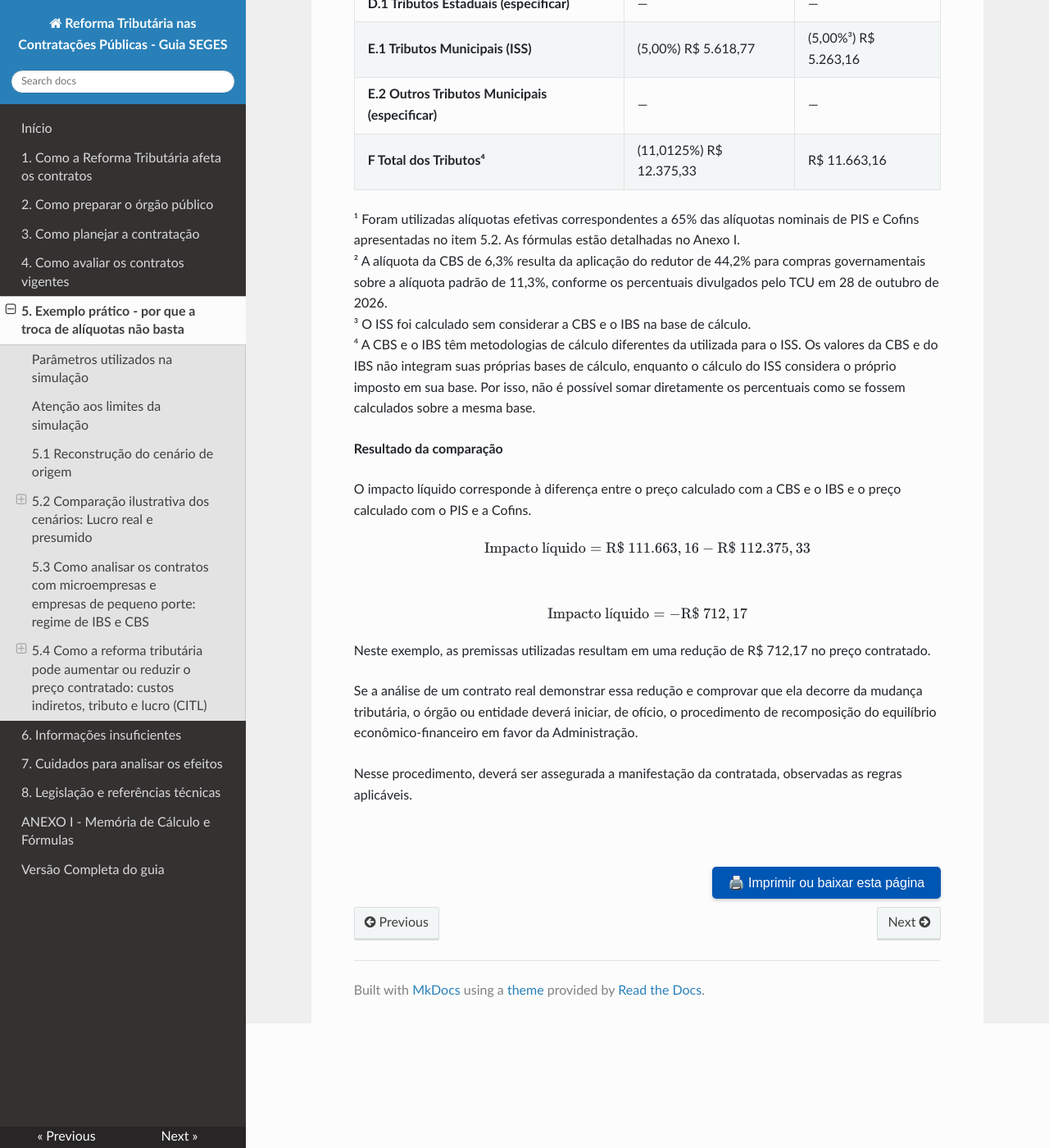
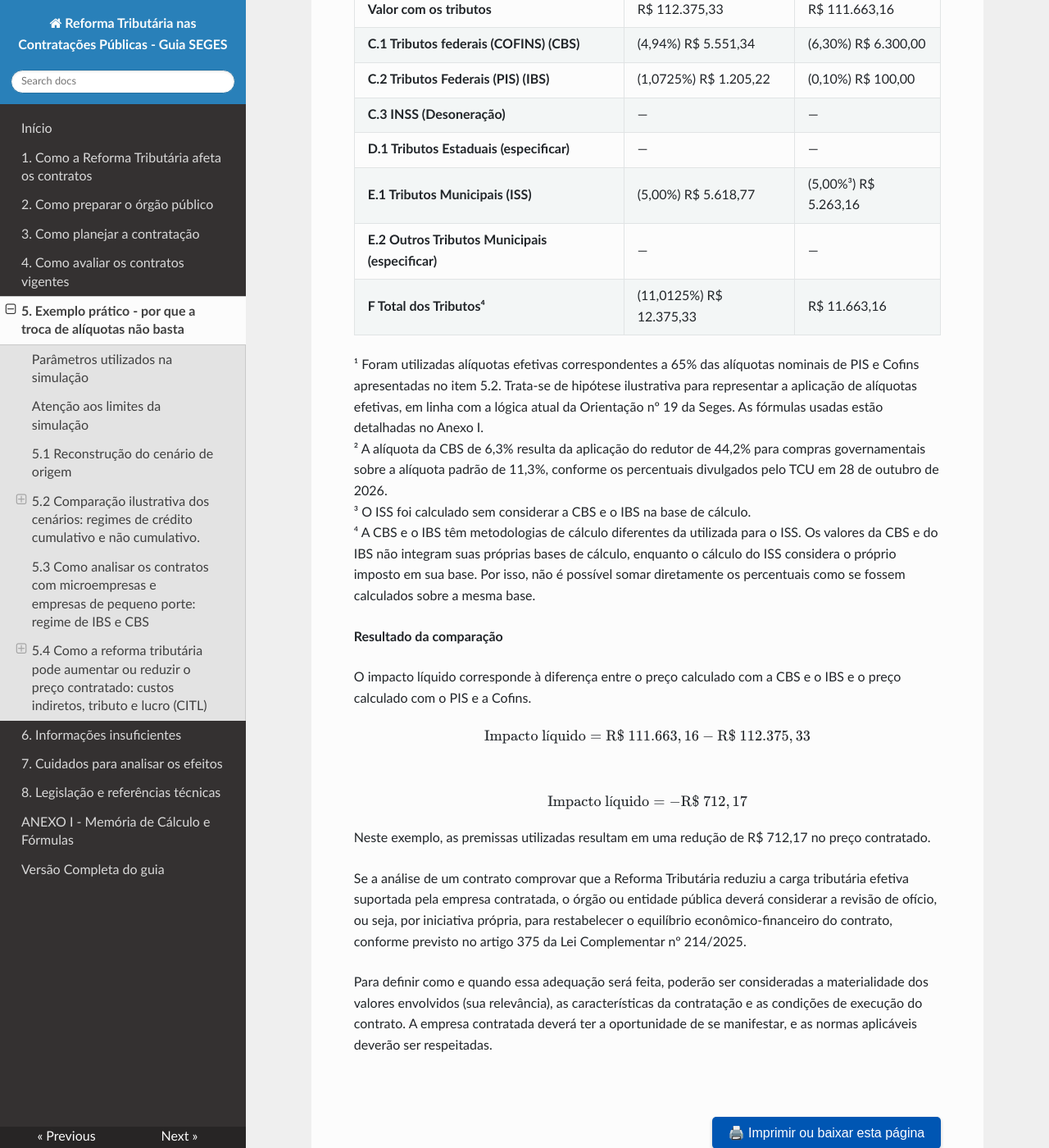
Before and after one commit to emilix10-bit/guia-RT2026-dedicacao-exclusiva, an MkDocs documentation site: the page built from docs/05-exemplo-pratico.md, in a window 1280 px wide and 1400 px high, scrolled down 6380 px. Shown: the whole window at 82% size. Built offline with MkDocs 1.6.1, drawn with Linux system fonts in a browser that asks for light colours; nearby versions of some CDN libraries; some of the changed text lies outside the part shown.

Commit message:
Revise seções sobre ajustes de contratos e tributos
Atualiza a seção sobre a Reforma Tributária, detalhando ajustes necessários em contratos e revisões de equilíbrio econômico-financeiro.

```diff
--- a/docs/05-exemplo-pratico.md
+++ b/docs/05-exemplo-pratico.md
@@ -44,6 +44,8 @@ Para permitir a comparação entre os cenários, o exercício mantém o valor mo
 
 As fórmulas e as premissas utilizadas para calcular os tributos e reconhecer os créditos estão detalhadas no Anexo I.
 
+Se a Reforma Tributária alterar os custos tributários de um contrato, poderá ser necessário ajustar seu valor para manter o equilíbrio econômico-financeiro. Esse ajuste deve seguir as regras aplicáveis ao contrato, especialmente os artigos 373 a 377 da Lei Complementar nº 214/2025, quando cabíveis, e o artigo 134 da Lei nº 14.133/2021. Os cálculos apresentados a seguir são apenas exemplos. Qualquer ajuste no valor do contrato exige a comprovação de que as mudanças nos tributos realmente afetaram os preços contratados, considerando as características de cada caso.
+
 <br>
 
 ## 5.1 Reconstrução do cenário de origem
@@ -52,7 +54,7 @@ Neste exemplo, os R$ 100.000,00 correspondem à base econômica comparável (BEC
 
 <br>
 
-## 5.2 Comparação ilustrativa dos cenários: Lucro real e presumido
+## 5.2 Comparação ilustrativa dos cenários: regimes de crédito cumulativo e não cumulativo.
 
 Esta seção compara a formação dos preços em três cenários: PIS e Cofins no regime cumulativo, PIS e Cofins no regime não cumulativo e CBS e IBS.
 
@@ -160,7 +162,7 @@ Já o exemplo do item 5.2 utiliza alíquotas nominais e um crédito estimado de
 | **E.2 Outros Tributos Municipais (especificar)** | — | — |
 | **F Total dos Tributos⁴** | (11,0125%) R$ 12.375,33 | R$ 11.663,16 |
 
-¹ Foram utilizadas alíquotas efetivas correspondentes a 65% das alíquotas nominais de PIS e Cofins apresentadas no item 5.2. As fórmulas estão detalhadas no Anexo I.
+¹ Foram utilizadas alíquotas efetivas correspondentes a 65% das alíquotas nominais de PIS e Cofins apresentadas no item 5.2. Trata-se de hipótese ilustrativa para representar a aplicação de alíquotas efetivas, em linha com a lógica atual da Orientação nº 19 da Seges. As fórmulas usadas estão detalhadas no Anexo I.
 ² A alíquota da CBS de 6,3% resulta da aplicação do redutor de 44,2% para compras governamentais sobre a alíquota padrão de 11,3%, conforme os percentuais divulgados pelo TCU em 28 de outubro de 2026.
 ³ O ISS foi calculado sem considerar a CBS e o IBS na base de cálculo.
 ⁴ A CBS e o IBS têm metodologias de cálculo diferentes da utilizada para o ISS. Os valores da CBS e do IBS não integram suas próprias bases de cálculo, enquanto o cálculo do ISS considera o próprio imposto em sua base. Por isso, não é possível somar diretamente os percentuais como se fossem calculados sobre a mesma base.
@@ -174,9 +176,9 @@ $$\text{Impacto líquido} = -\text{R\$ } 712,17$$
 
 Neste exemplo, as premissas utilizadas resultam em uma redução de R$ 712,17 no preço contratado.
 
-Se a análise de um contrato real demonstrar essa redução e comprovar que ela decorre da mudança tributária, o órgão ou entidade deverá iniciar, de ofício, o procedimento de recomposição do equilíbrio econômico-financeiro em favor da Administração.
+Se a análise de um contrato comprovar que a Reforma Tributária reduziu a carga tributária efetiva suportada pela empresa contratada, o órgão ou entidade pública deverá considerar a revisão de ofício, ou seja, por iniciativa própria, para restabelecer o equilíbrio econômico-financeiro do contrato, conforme previsto no artigo 375 da Lei Complementar nº 214/2025.
 
-Nesse procedimento, deverá ser assegurada a manifestação da contratada, observadas as regras aplicáveis.
+Para definir como e quando essa adequação será feita, poderão ser consideradas a materialidade dos valores envolvidos (sua relevância), as características da contratação e as condições de execução do contrato. A empresa contratada deverá ter a oportunidade de se manifestar, e as normas aplicáveis deverão ser respeitadas.
 
 <br>
 <div style="text-align: right; margin: 10px 0;">
```
